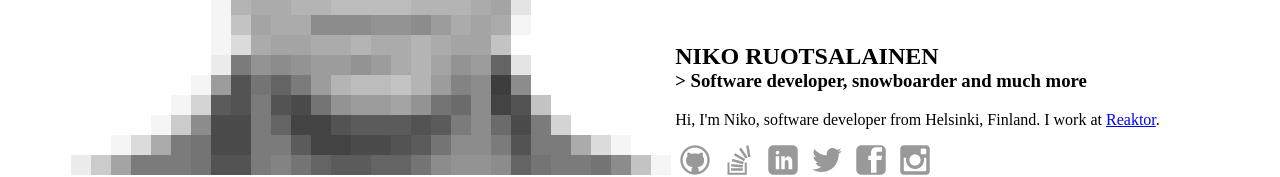
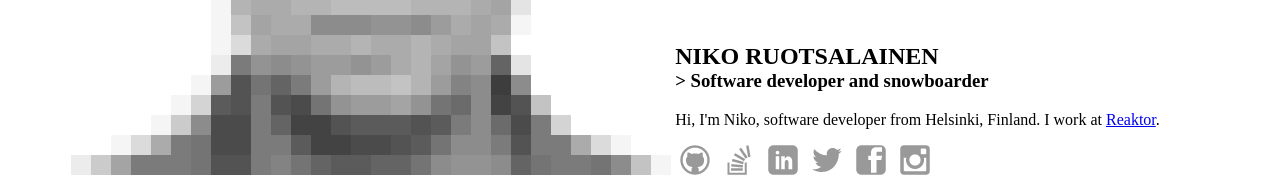
Before and after one commit to nruotsal/nruotsal.github.io, a plain HTML site: page index.html in a window 1280 px wide. Shown: the part 433-610 px from the top of the page. Drawn offline with Linux system fonts and the light colour scheme.

Commit message:
Change headline text

```diff
--- a/index.html
+++ b/index.html
@@ -17,7 +17,7 @@
         <img class="selfie" src="img/selfie.png">
         <div class="content">
             <h1 class="title">Niko Ruotsalainen</h1>
-            <h3 class="subtitle">> Software developer, snowboarder and much more</h3>
+            <h3 class="subtitle">> Software developer and snowboarder</h3>
             <p>Hi, I'm Niko, software developer from Helsinki, Finland. I work at <a href="http://www.reaktor.fi">Reaktor</a>.</p>
             <p>
                 <a class="social" href="https://github.com/nruotsal"><img src="img/github.png"></a>
```
